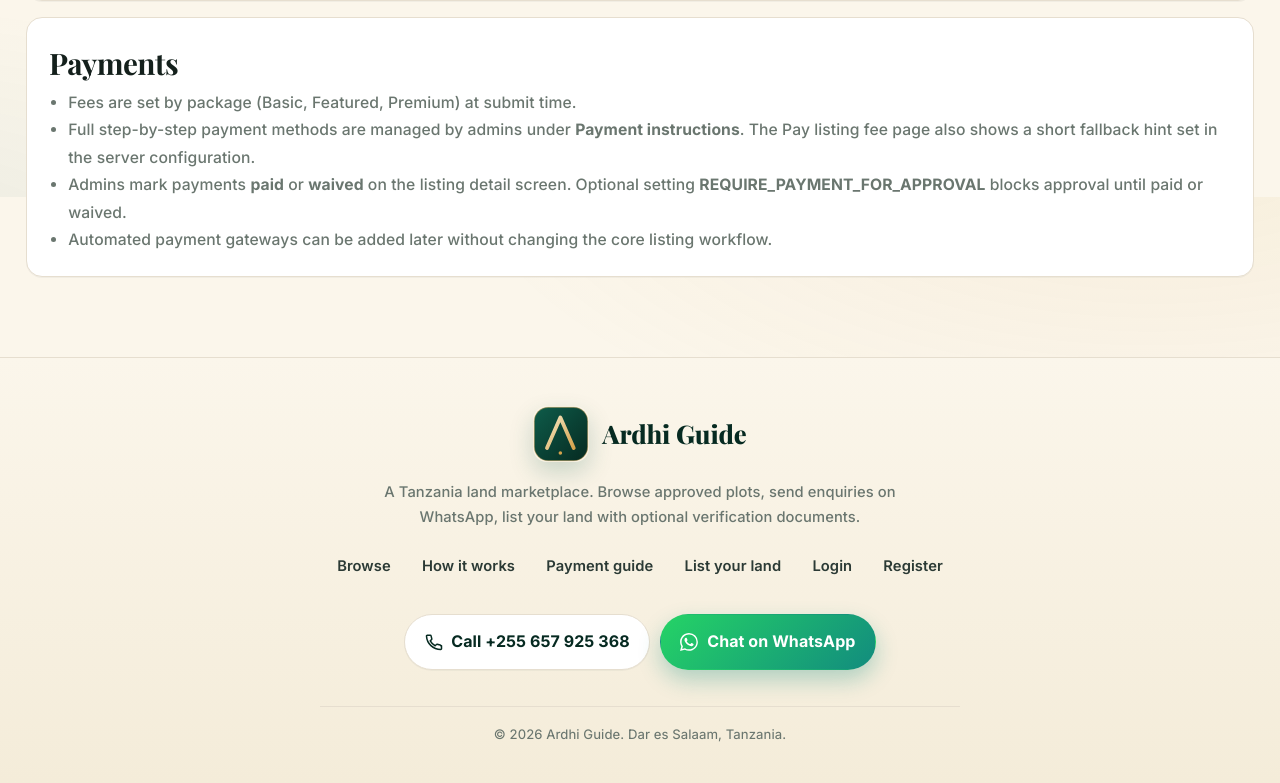
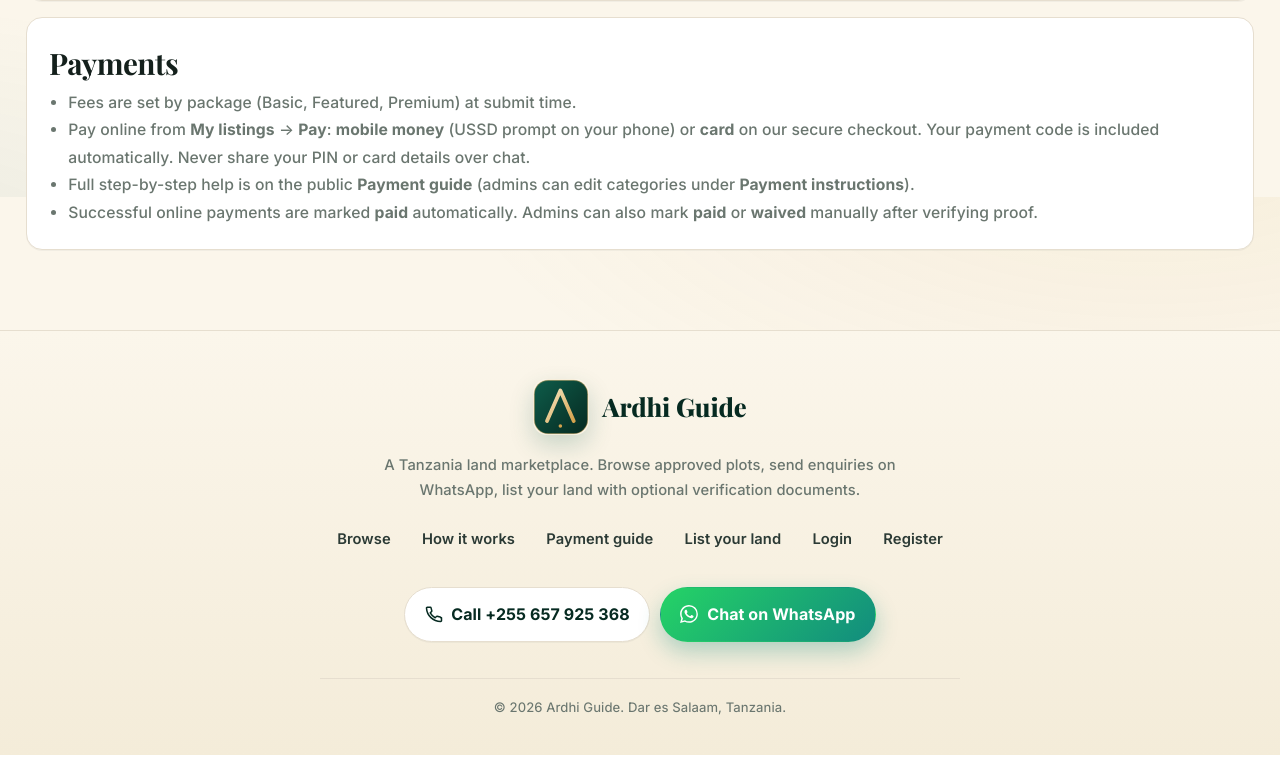
Before and after one commit to olam-devs/ardhiguide, a PHP site: page /how-it-works.php in a window 1280 px wide. Shown: the part 1403-2186 px from the top of the page. After the commit the page ends 2158 px from the top, so only its background shows below. Run offline with PHP 8.4, Linux system fonts and the light colour scheme; some web fonts are replaced.

Commit message:
Replace manual M-Pesa payment guide with secure online checkout steps.
Add payment_guide module, migrations 009/010, and user-facing copy without payment vendor branding.

Co-authored-by: Cursor <cursoragent@cursor.com>

```diff
--- a/app/bootstrap.php
+++ b/app/bootstrap.php
@@ -11,3 +11,4 @@ require_once __DIR__ . '/listing_payment.php';
 require_once __DIR__ . '/listing_video.php';
 require_once __DIR__ . '/snippe.php';
 require_once __DIR__ . '/listing_admin.php';
+require_once __DIR__ . '/payment_guide.php';
--- a/app/config.php
+++ b/app/config.php
@@ -51,8 +51,7 @@ define('DB_PASS', (string)cfg('DB_PASS', ''));
 
 define('WHATSAPP_DEFAULT_NUMBER', (string)cfg('WHATSAPP_DEFAULT_NUMBER', '255657925368'));
 
-// Payment instructions (shown on pay-listing page; real M-Pesa API can replace manual flow later)
-define('MPESA_PAYMENT_HINT', (string)cfg('MPESA_PAYMENT_HINT', 'Lipa namba / Till: (set in .env). Use the reference below as the payment description.'));
+// Legacy env key (unused). Payment copy lives in the database payment guide (Snippe) — see payment_guide.php.
 
 // If true, admin cannot approve listings until payment_status is paid or waived
 define('REQUIRE_PAYMENT_FOR_APPROVAL', filter_var((string)cfg('REQUIRE_PAYMENT_FOR_APPROVAL', '0'), FILTER_VALIDATE_BOOLEAN));
--- /dev/null
+++ b/app/payment_guide.php
@@ -0,0 +1,170 @@
+<?php
+
+declare(strict_types=1);
+
+/**
+ * Default published payment guide (online checkout).
+ * Used when seeding the database and as fallback copy on the pay page.
+ *
+ * @return list<array{title:string,subtitle:?string,sort_order:int,steps:list<string>}>
+ */
+function payment_guide_snippe_defaults(): array {
+  return [
+    [
+      'title' => 'Pay with mobile money',
+      'subtitle' => 'Airtel Money, M-Pesa, Mixx by Yas, and Halotel — secure online checkout',
+      'sort_order' => 1,
+      'steps' => [
+        'After you submit a listing, open **My listings** and tap **Pay** on the row that shows a pending fee.',
+        'Check the amount and your unique **payment code** on screen. Admin may set a different fee or assign the phone that receives the prompt.',
+        'On the pay page, enter the mobile number that will get the USSD prompt (unless admin locked a number for you).',
+        'Tap **Pay with mobile money**. A payment request is sent to your phone within a few seconds.',
+        'Approve the prompt on your phone and enter your mobile money **PIN only on that official USSD screen** — never share your PIN with anyone, including staff.',
+        'This page updates automatically when payment succeeds (usually under a minute). If nothing happens, refresh or try once more. Do not pay twice for the same listing.',
+      ],
+    ],
+    [
+      'title' => 'Pay with card',
+      'subtitle' => 'Visa, Mastercard, and local debit cards',
+      'sort_order' => 2,
+      'steps' => [
+        'From the same pay page, tap **Pay with card**.',
+        'You are redirected to a **secure checkout page** (HTTPS) to enter your card details. Pay only on that page — never send card numbers or CVV over WhatsApp, SMS, or email.',
+        'After you finish, you return to Ardhi Guide. Confirmation may take a short moment while we verify the payment.',
+        'Your listing fee is marked **paid** once verification completes. You can track status under **My listings**.',
+      ],
+    ],
+    [
+      'title' => 'Payment code and listing fee',
+      'subtitle' => 'How we match your payment to your plot',
+      'sort_order' => 3,
+      'steps' => [
+        'Each listing has a fee based on its package: **Basic**, **Featured**, or **Premium** (shown when you submit). Admin can adjust the amount before you pay.',
+        'Your **payment code** (for example AG-12-ABCD1234) is included in the payment request so our team can match it to your listing.',
+        'Online payments must be at least **500 TZS**. If payment fails, read the message on screen and try again, or contact us on WhatsApp.',
+        'When payment is **paid**, our team can review and approve your listing for the public browse page.',
+      ],
+    ],
+    [
+      'title' => 'Payment problems or help',
+      'subtitle' => 'We are here if online checkout does not work',
+      'sort_order' => 4,
+      'steps' => [
+        'Payment declined or expired: start a new payment from the pay page. Only complete one successful payment per listing.',
+        'Wrong phone number: use the correct number for the wallet you want to pay from, or ask admin to update the assigned prompt number.',
+        'Paid but status still pending: wait one minute and refresh **My listings**. If it still shows pending, message us on WhatsApp with your payment code and a screenshot of the confirmation SMS.',
+        'Our team can also mark a payment as received manually after verifying your proof (for exceptional cases only).',
+      ],
+    ],
+  ];
+}
+
+/**
+ * Insert default online-payment guide categories if the guide is empty or being replaced.
+ * Returns true if seeding ran.
+ */
+function payment_guide_seed_snippe_defaults(bool $replaceLegacy = true): bool {
+  $count = (int)db()->query('SELECT COUNT(*) FROM payment_categories')->fetchColumn();
+  if ($count > 0 && !$replaceLegacy) {
+    return false;
+  }
+
+  if ($replaceLegacy && $count > 0) {
+    db()->exec('DELETE FROM payment_steps');
+    db()->exec('DELETE FROM payment_categories');
+  } elseif ($count > 0) {
+    $published = (int)db()->query('SELECT COUNT(*) FROM payment_categories WHERE is_published = 1')->fetchColumn();
+    if ($published > 0) {
+      return false;
+    }
+  }
+
+  $insCat = db()->prepare(
+    'INSERT INTO payment_categories (title, subtitle, is_published, sort_order) VALUES (?,?,1,?)'
+  );
+  $insStep = db()->prepare(
+    'INSERT INTO payment_steps (category_id, body, sort_order) VALUES (?,?,?)'
+  );
+
+  foreach (payment_guide_snippe_defaults() as $cat) {
+    $insCat->execute([
+      (string)$cat['title'],
+      $cat['subtitle'] ?? null,
+      (int)$cat['sort_order'],
+    ]);
+    $catId = (int)db()->lastInsertId();
+    $sort = 1;
+    foreach ($cat['steps'] as $body) {
+      $insStep->execute([$catId, $body, $sort++]);
+    }
+  }
+  return true;
+}
+
+/**
+ * Load published categories with steps for the public payment guide.
+ *
+ * @return list<array{id:int,title:string,subtitle:?string,steps:list<array{body:string}>}>
+ */
+function payment_guide_load_published(): array {
+  $cats = db()->query(
+    'SELECT id, title, subtitle FROM payment_categories WHERE is_published = 1 ORDER BY sort_order ASC, id ASC'
+  )->fetchAll();
+
+  if (!$cats && snippe_enabled()) {
+    payment_guide_seed_snippe_defaults(true);
+    $cats = db()->query(
+      'SELECT id, title, subtitle FROM payment_categories WHERE is_published = 1 ORDER BY sort_order ASC, id ASC'
+    )->fetchAll();
+  }
+
+  if (!$cats) {
+    return [];
+  }
+
+  $ids = array_map(static fn($c) => (int)$c['id'], $cats);
+  $in = implode(',', array_fill(0, count($ids), '?'));
+  $st = db()->prepare(
+    "SELECT category_id, body FROM payment_steps WHERE category_id IN ($in) ORDER BY sort_order ASC, id ASC"
+  );
+  $st->execute($ids);
+  $stepsByCat = [];
+  foreach ($st->fetchAll() as $row) {
+    $stepsByCat[(int)$row['category_id']][] = ['body' => (string)$row['body']];
+  }
+
+  $out = [];
+  foreach ($cats as $c) {
+    $cid = (int)$c['id'];
+    $out[] = [
+      'id' => $cid,
+      'title' => (string)$c['title'],
+      'subtitle' => isset($c['subtitle']) ? (string)$c['subtitle'] : null,
+      'steps' => $stepsByCat[$cid] ?? [],
+    ];
+  }
+  return $out;
+}
+
+/** Render step text; supports **bold** markers after escaping. */
+function payment_guide_format_step(string $body): string {
+  $escaped = h($body);
+  $html = preg_replace('/\*\*(.+?)\*\*/', '<strong>$1</strong>', $escaped) ?? $escaped;
+  return nl2br($html);
+}
+
+/** Short summary lines for the pay-listing page (supports **bold** via payment_guide_format_step). */
+function payment_guide_pay_page_summary(): array {
+  if (snippe_enabled()) {
+    return [
+      'Pay on this page with **mobile money** (USSD prompt on your phone) or **card** — only use the buttons here, not a separate till or transfer unless we ask you to.',
+      'Enter your mobile money **PIN only on the prompt on your phone**. Never share your PIN or card details in chat.',
+      'Your **payment code** is included automatically so we can match your payment to your listing.',
+      'When payment succeeds, status updates to **paid**. Full steps and safety tips are on the **Payment guide** page.',
+    ];
+  }
+  return [
+    'Online checkout is temporarily unavailable. Contact us on WhatsApp to complete your listing fee.',
+    'Have your **payment code** ready when you message us.',
+  ];
+}
--- a/app/snippe.php
+++ b/app/snippe.php
@@ -25,7 +25,7 @@ function snippe_idempotency_key(int $listingId): string {
  */
 function snippe_api_request(string $method, string $path, ?array $body = null, ?string $idempotencyKey = null): array {
   if (!snippe_enabled()) {
-    return ['ok' => false, 'err' => 'Snippe payments are not configured on this server.'];
+    return ['ok' => false, 'err' => 'Online payments are not configured on this server.'];
   }
 
   $url = rtrim(SNIPPE_API_BASE, '/') . $path;
@@ -56,12 +56,12 @@ function snippe_api_request(string $method, string $path, ?array $body = null, ?
   curl_close($ch);
 
   if ($raw === false) {
-    return ['ok' => false, 'err' => 'Could not reach Snippe: ' . $curlErr, 'http_code' => $httpCode];
+    return ['ok' => false, 'err' => 'Could not reach the payment service. Try again shortly.', 'http_code' => $httpCode];
   }
 
   $decoded = json_decode((string)$raw, true);
   if (!is_array($decoded)) {
-    return ['ok' => false, 'err' => 'Invalid response from Snippe.', 'http_code' => $httpCode];
+    return ['ok' => false, 'err' => 'Invalid response from the payment service. Try again.', 'http_code' => $httpCode];
   }
 
   if (($decoded['status'] ?? '') === 'success' && isset($decoded['data']) && is_array($decoded['data'])) {
--- a/public/how-it-works.php
+++ b/public/how-it-works.php
@@ -64,9 +64,9 @@ ob_start();
     <h2>Payments</h2>
     <ul class="sub" style="margin:0;padding-left:1.2rem;line-height:1.75">
       <li>Fees are set by package (Basic, Featured, Premium) at submit time.</li>
-      <li>Full step-by-step payment methods are managed by admins under <strong>Payment instructions</strong>. The Pay listing fee page also shows a short fallback hint set in the server configuration.</li>
-      <li>Admins mark payments <strong>paid</strong> or <strong>waived</strong> on the listing detail screen. Optional setting <strong>REQUIRE_PAYMENT_FOR_APPROVAL</strong> blocks approval until paid or waived.</li>
-      <li>Automated payment gateways can be added later without changing the core listing workflow.</li>
+      <li>Pay online from <strong>My listings</strong> → <strong>Pay</strong>: <strong>mobile money</strong> (USSD prompt on your phone) or <strong>card</strong> on our secure checkout. Your payment code is included automatically. Never share your PIN or card details over chat.</li>
+      <li>Full step-by-step help is on the public <strong>Payment guide</strong> (admins can edit categories under <strong>Payment instructions</strong>).</li>
+      <li>Successful online payments are marked <strong>paid</strong> automatically. Admins can also mark <strong>paid</strong> or <strong>waived</strong> manually after verifying proof.</li>
     </ul>
   </div>
 
--- a/public/index.php
+++ b/public/index.php
@@ -361,7 +361,7 @@ ob_start();
     <div>
       <div class="kicker" style="color:var(--gold-100);letter-spacing:.28em">Ready to start?</div>
       <h2>Got a plot to sell? <em>Reach buyers today.</em></h2>
-      <p>Create a free account, submit your land with photos and optional documents, and our team will review it before publishing. Pay your listing fee using any of the methods in our published payment guide.</p>
+      <p>Create a free account, submit your land with photos and optional documents, and our team will review it before publishing. Pay your listing fee online (mobile money or card) — full steps in our payment guide.</p>
     </div>
     <div class="btns">
       <?php if ($canList): ?>
--- a/public/submit-listing.php
+++ b/public/submit-listing.php
@@ -208,7 +208,7 @@ ob_start();
           <option value="featured">Featured. TSh 30,000</option>
           <option value="premium">Premium. TSh 100,000</option>
         </select>
-        <div class="sub" style="font-size:.92rem;margin-top:.35rem">Fee is due before we prioritise review. Follow the published payment guide for full steps; admin will confirm receipt.</div>
+        <div class="sub" style="font-size:.92rem;margin-top:.35rem">Fee is due before we prioritise review. After submit, open <strong>My listings</strong> → <strong>Pay</strong> (mobile money or card). See the <a href="<?= APP_BASE_URL ?>/payment-instructions.php">payment guide</a>.</div>
       </div>
 
       <div>
```
Also changed, not shown: database/migration_009_snippe_payment_guide.sql (added, +66 -0 lines), database/migration_010_payment_guide_no_vendor.sql (added, +7 -0 lines), public/admin/payment-instructions.php (+4 -4 lines), public/pay-listing.php (+18 -15 lines), public/payment-instructions.php (+38 -28 lines), 2 other files.
